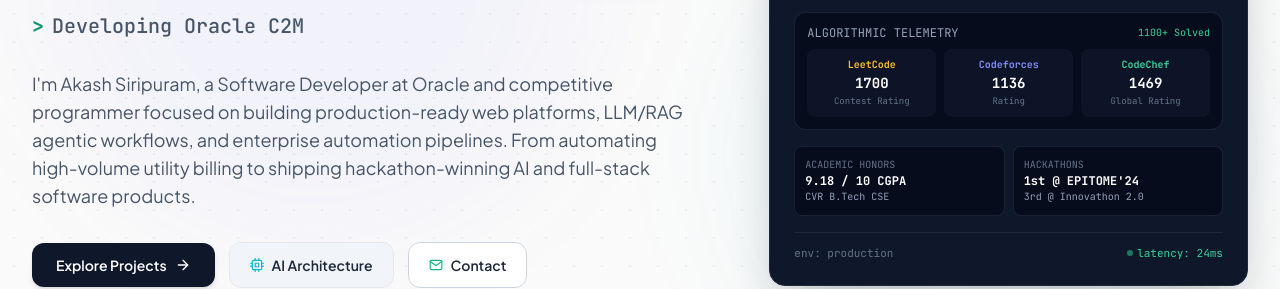
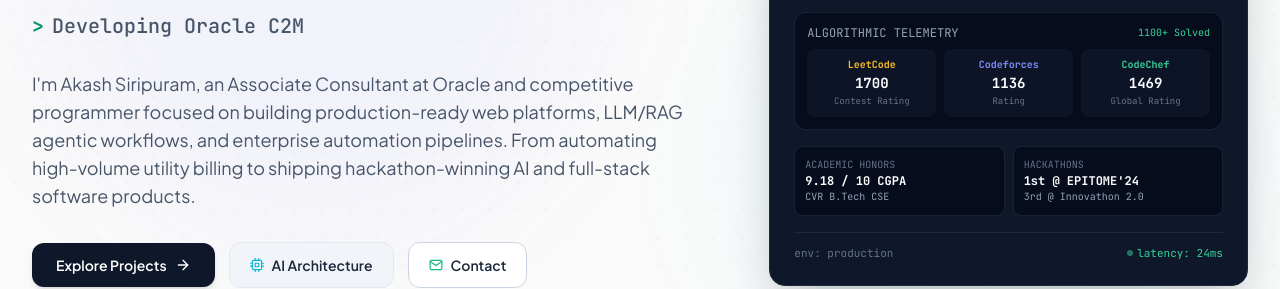
Before and after one commit to akashsiripuram/AkashSiripuram_Portfolio, a React (Vite) app: page / in a window 1280 px wide. Shown: the part 364-653 px from the top of the page. Built offline with nearby package versions, Linux system fonts and the light colour scheme; no server answers.

Commit message:
Update Oracle role to Associate Consultant

```diff
--- a/src/Components/Experience/ExperienceSection.jsx
+++ b/src/Components/Experience/ExperienceSection.jsx
@@ -4,7 +4,7 @@
 const professionalExperience = [
   {
     company: "Oracle",
-    role: "Associate Consultant Developer",
+    role: "Associate Consultant",
     duration: "Jul 2026 - Present",
     place: "Hyderabad, India",
     highlightBadge: "Current Role",
--- a/src/Components/Home/Home.jsx
+++ b/src/Components/Home/Home.jsx
@@ -110,7 +110,7 @@
                         transition={{ duration: 0.6, delay: 0.3 }}
                         className="text-base sm:text-lg text-slate-600 dark:text-slate-300 leading-relaxed max-w-2xl mb-8"
                     >
-                        I'm Akash Siripuram, a Software Developer at Oracle and competitive programmer focused on building production-ready web platforms, LLM/RAG agentic workflows, and enterprise automation pipelines. From automating high-volume utility billing to shipping hackathon-winning AI and full-stack software products.
+                        I'm Akash Siripuram, an Associate Consultant at Oracle and competitive programmer focused on building production-ready web platforms, LLM/RAG agentic workflows, and enterprise automation pipelines. From automating high-volume utility billing to shipping hackathon-winning AI and full-stack software products.
                     </motion.p>
 
                     {/* Action Buttons */}
```
